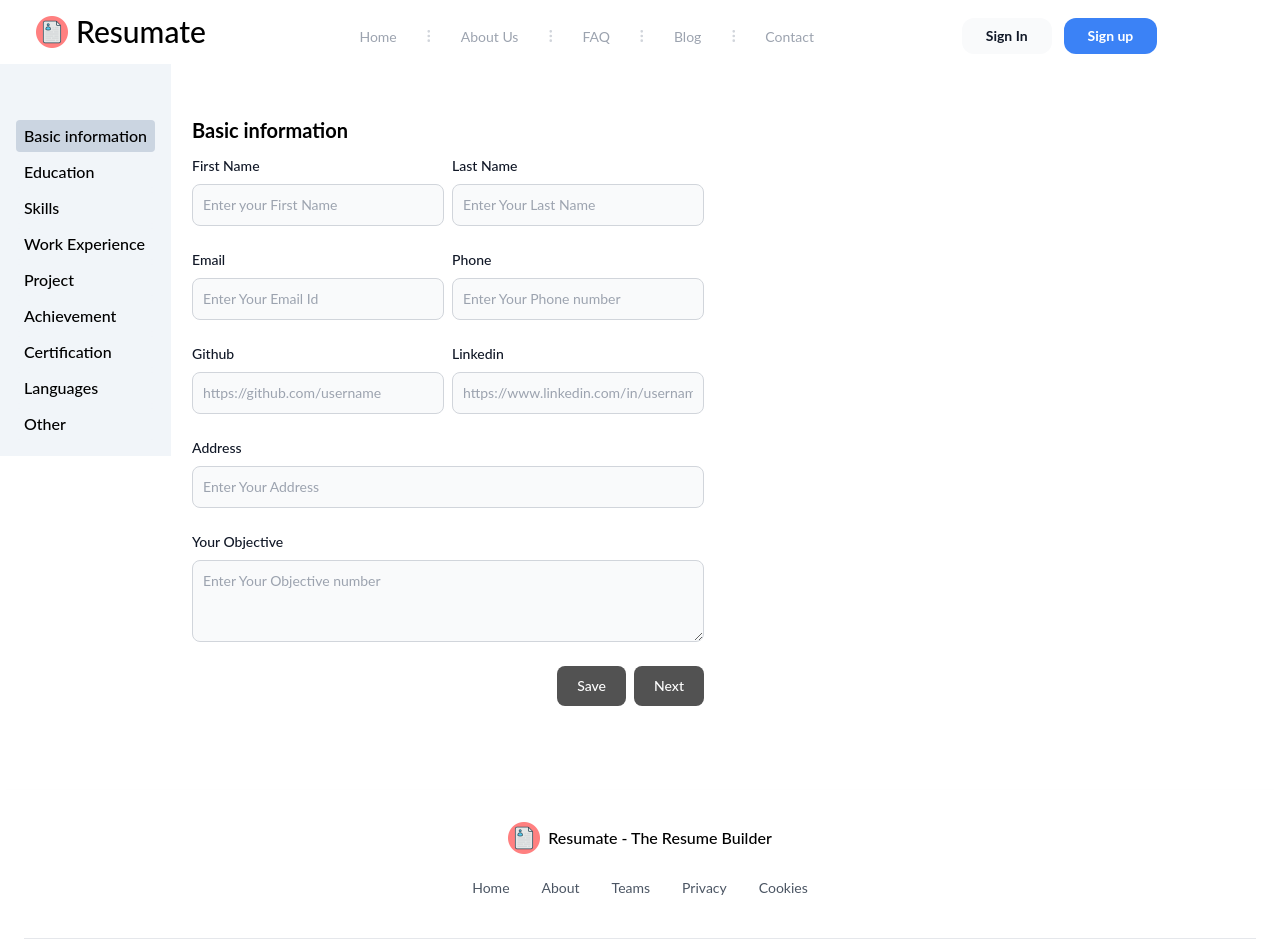
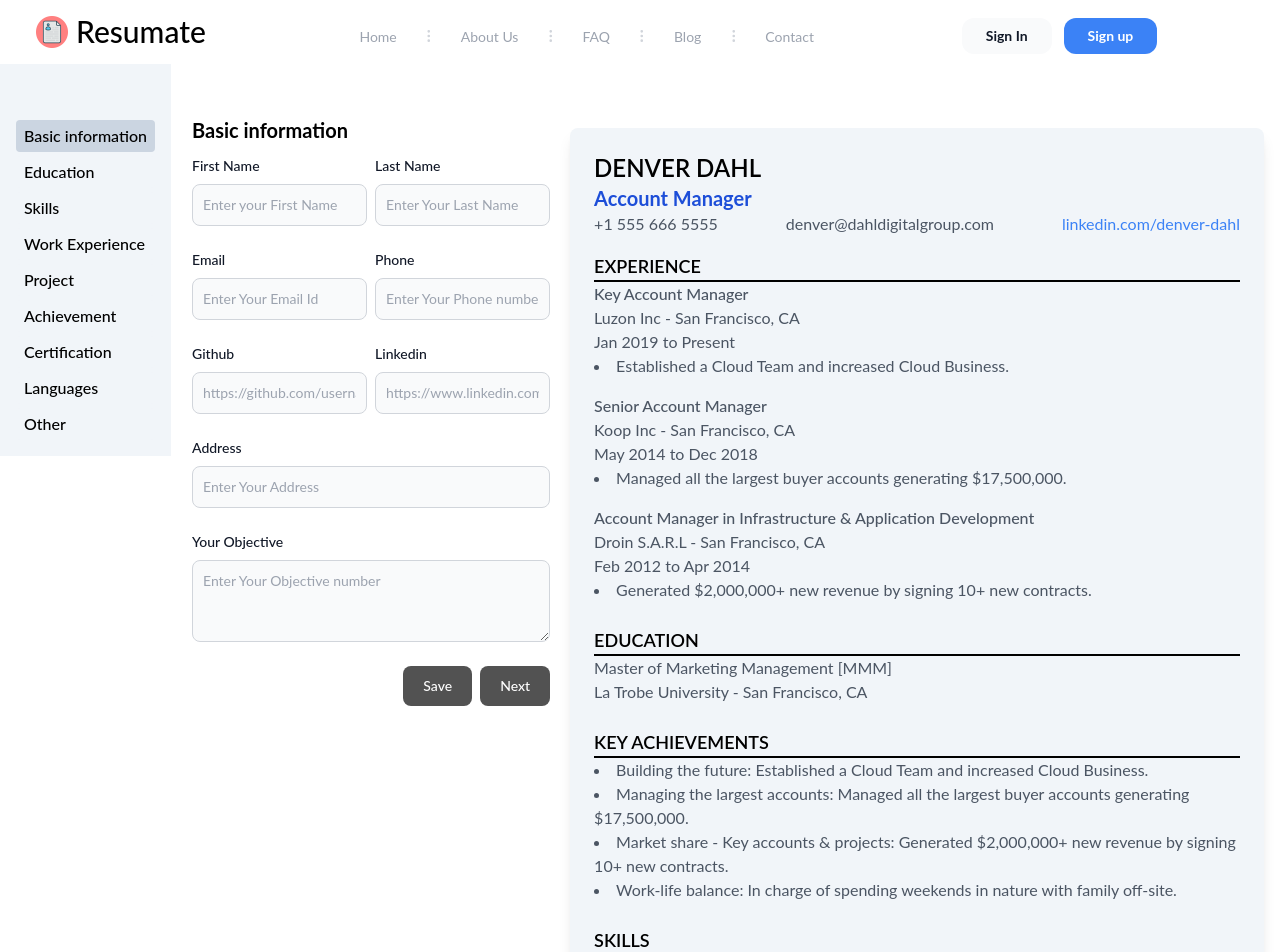
Before and after one commit to tilerahul/resumate, a React (Vite) app in the folder Resumate-Project/: page /resume in a window 1280 px wide. Shown: the top 952 px of the page. Built offline with nearby package versions, Linux system fonts and the light colour scheme.

Commit message:
resume Preview created

```diff
--- a/Resumate-Project/src/components/Layout/Home.jsx
+++ b/Resumate-Project/src/components/Layout/Home.jsx
@@ -2,12 +2,15 @@ import React from 'react';
 import Hero from '../Hero';
 import Templates from '../Templates';
 import Feature from '../feature';
+import Preview from '../Resume/Preview';
 function Home() {
   return (
     <>
       <Hero/>
       <Templates/>
       <Feature/>
+      <Preview/>
+
 
     </>
   );
--- /dev/null
+++ b/Resumate-Project/src/components/Resume/Preview.jsx
@@ -0,0 +1,13 @@
+import React from 'react'
+
+function Preview() {
+    return (
+        <>
+
+
+
+        </>
+    )
+}
+
+export default Preview
--- a/Resumate-Project/src/components/Resume/ResumePreview.jsx
+++ b/Resumate-Project/src/components/Resume/ResumePreview.jsx
@@ -3,9 +3,74 @@ import React from 'react'
 const ResumePreview = ({resumeData}) => {
     const {BasicInfo, Education} = resumeData;
   return (
-    <div className='bg-slate-100'>
+    <>
+        <div className="bg-slate-100 shadow-lg rounded-lg p-6 inline-block mr-4">
+        <div className="mb-4">
+        <h1 className="text-2xl font-semibold">DENVER DAHL</h1>
+        <p className="font-bold text-blue-700 text-xl">Account Manager</p>
+        <div className="flex flex-row justify-between">
+            <p className="text-gray-600">+1 555 666 5555</p>
+            <p className="text-gray-600">denver@dahldigitalgroup.com</p>
+            <a href="https://linkedin.com/denver-dahl" className="text-blue-500">linkedin.com/denver-dahl</a>
+        </div>
 
     </div>
+    <div className="mb-6">
+        <h2 className="text-lg font-semibold">EXPERIENCE</h2>
+        <div className="border-t-2 border-black"></div>
+        <div className="mb-4">
+            <p className="text-gray-600 font-medium">Key Account Manager</p>
+            <p className="text-gray-600">Luzon Inc - San Francisco, CA</p>
+            <p className="text-gray-600">Jan 2019 to Present</p>
+            <ul className="list-disc list-inside text-gray-600">
+                <li>Established a Cloud Team and increased Cloud Business.</li>
+            </ul>
+        </div>
+        <div className="mb-4">
+            <p className="text-gray-600 font-medium">Senior Account Manager</p>
+            <p className="text-gray-600">Koop Inc - San Francisco, CA</p>
+            <p className="text-gray-600">May 2014 to Dec 2018</p>
+            <ul className="list-disc list-inside text-gray-600">
+                <li>Managed all the largest buyer accounts generating $17,500,000.</li>
+            </ul>
+        </div>
+        <div className="mb-4">
+            <p className="text-gray-600 font-medium">Account Manager in Infrastructure & Application Development</p>
+            <p className="text-gray-600">Droin S.A.R.L - San Francisco, CA</p>
+            <p className="text-gray-600">Feb 2012 to Apr 2014</p>
+            <ul className="list-disc list-inside text-gray-600">
+                <li>Generated $2,000,000+ new revenue by signing 10+ new contracts.</li>
+            </ul>
+        </div>
+    </div>
+    <div className="mb-6">
+        <h2 className="text-lg font-semibold">EDUCATION</h2>
+        <div className="border-t-2 border-black"></div>
+        <p className="text-gray-600">Master of Marketing Management [MMM]</p>
+        <p className="text-gray-600">La Trobe University - San Francisco, CA</p>
+    </div>
+    <div className="mb-6">
+        <h2 className="text-lg font-semibold">KEY ACHIEVEMENTS</h2>
+        <div className="border-t-2 border-black"></div>
+        <ul className="list-disc list-inside text-gray-600">
+            <li>Building the future: Established a Cloud Team and increased Cloud Business.</li>
+            <li>Managing the largest accounts: Managed all the largest buyer accounts generating $17,500,000.</li>
+            <li>Market share - Key accounts & projects: Generated $2,000,000+ new revenue by signing 10+ new contracts.</li>
+            <li>Work-life balance: In charge of spending weekends in nature with family off-site.</li>
+        </ul>
+    </div>
+    <div className="mb-6">
+        <h2 className="text-lg font-semibold">SKILLS</h2>
+        <div className="border-t-2 border-black"></div>
+        <p className="text-gray-600">MS Office Programs, Windows & Mac OSX, Asana, Salesforce, Agile CRM Systems, Hubspot, LinkedIn Sales Navigator, Dun & Bradstreet</p>
+    </div>
+    <div>
+        <h2 className="text-lg font-semibold">LANGUAGES</h2>
+        <div className="border-t-2 border-black"></div>
+        <p className="text-gray-600">English (Native), German (Proficient), Greek (Advanced)</p>
+    </div>
+        </div>
+    </>
   )
 }
 
```
